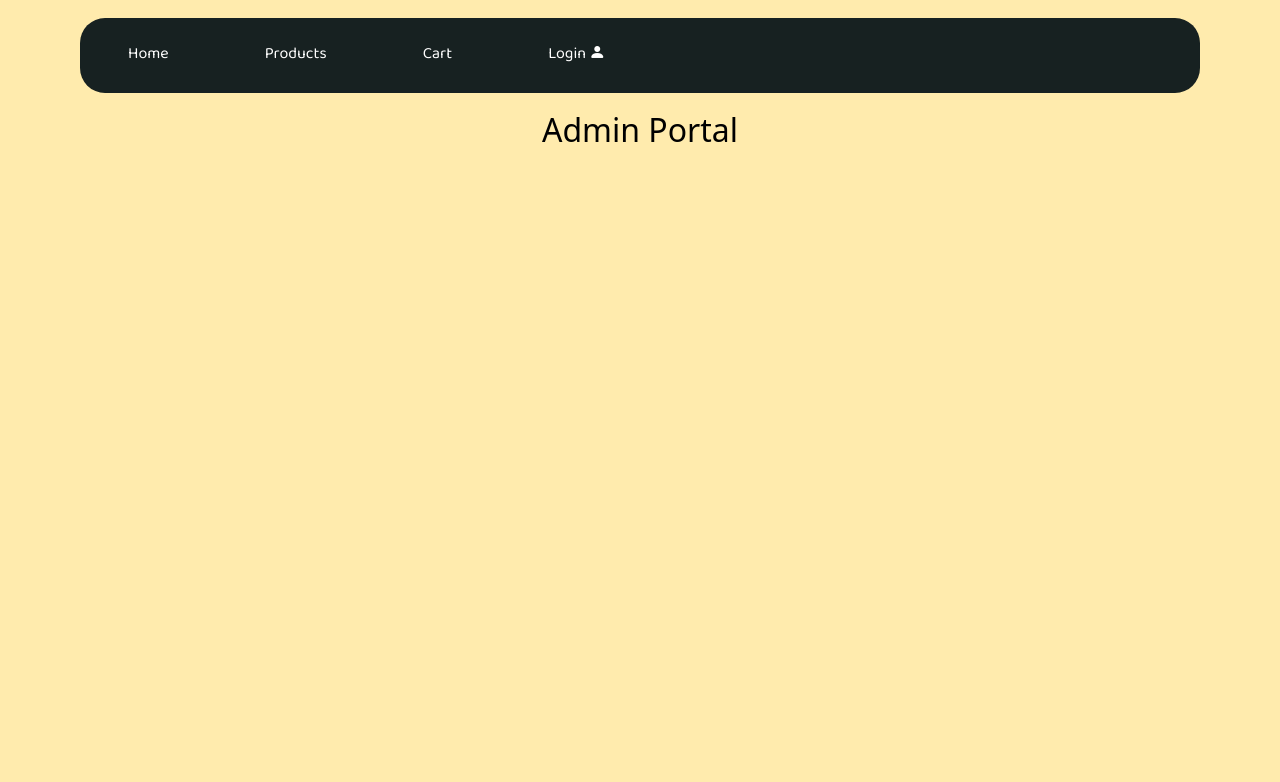
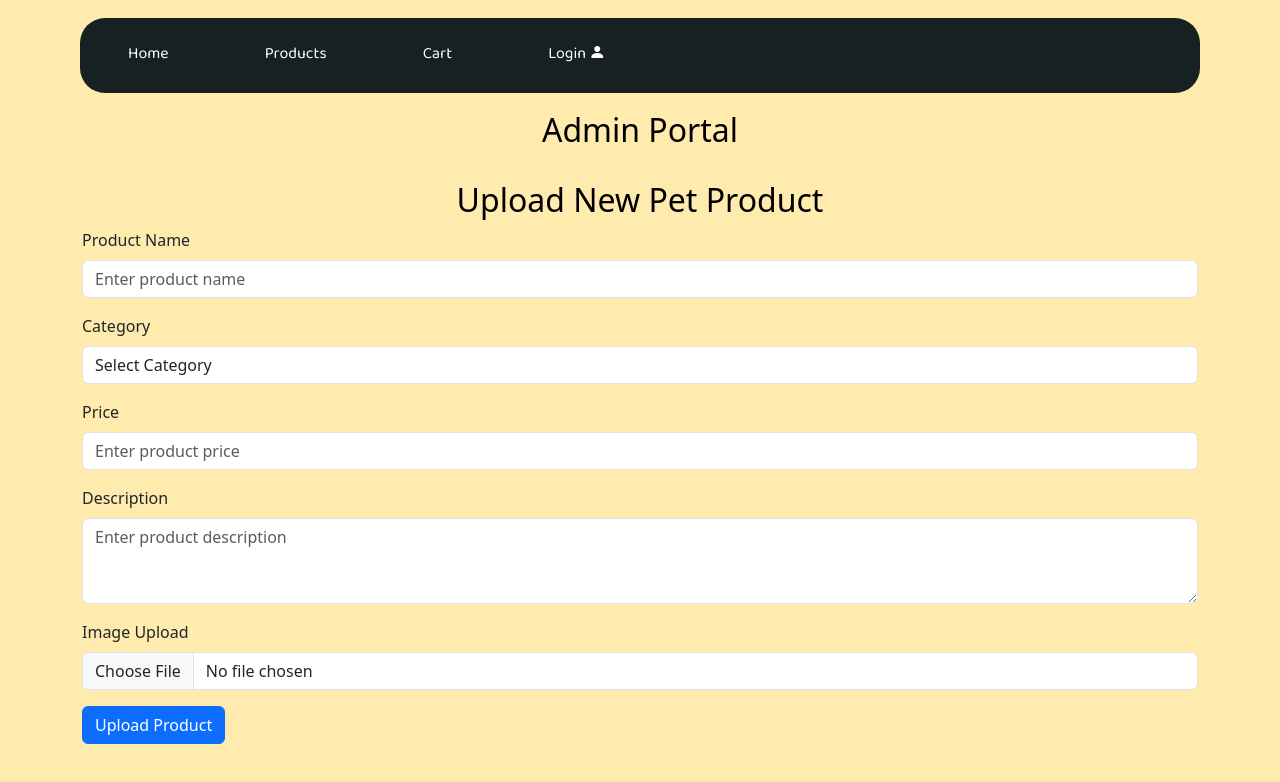
Before and after one commit to Mwape-Kurete/Y2S1T2_PetStore, a React (Create React App) app in the folder cheeri/frontend/: page /AdminUpload in a window 1280 px wide. Shown: the top 782 px of the page. Built offline with nearby package versions, Linux system fonts and the light colour scheme; a web font is replaced by a local one.

Commit message:
adding basic admin portal UI

```diff
--- a/cheeri/frontend/src/components/PortalForm.js
+++ b/cheeri/frontend/src/components/PortalForm.js
@@ -0,0 +1,110 @@
+import React, { useState } from "react";
+import "bootstrap/dist/css/bootstrap.min.css";
+import Container from "react-bootstrap/Container";
+import Row from "react-bootstrap/Row";
+import Col from "react-bootstrap/Col";
+import Form from "react-bootstrap/Form";
+import Button from "react-bootstrap/Button";
+
+function PortalForm() {
+  const [productName, setProductName] = useState("");
+  const [category, setCategory] = useState("");
+  const [price, setPrice] = useState("");
+  const [description, setDescription] = useState("");
+  const [image, setImage] = useState(null);
+
+  const handleSubmit = (e) => {
+    e.preventDefault();
+    // Handle form submission logic here, e.g., send data to the server
+    console.log({
+      productName,
+      category,
+      price,
+      description,
+      image,
+    });
+
+    // Clear the form
+    setProductName("");
+    setCategory("");
+    setPrice("");
+    setDescription("");
+    setImage(null);
+  };
+
+  return (
+    <Container className="my-4">
+      <Row>
+        <Col>
+          <h2>Upload New Pet Product</h2>
+          <Form onSubmit={handleSubmit}>
+            <Form.Group controlId="formProductName" className="mb-3">
+              <Form.Label>Product Name</Form.Label>
+              <Form.Control
+                type="text"
+                placeholder="Enter product name"
+                value={productName}
+                onChange={(e) => setProductName(e.target.value)}
+                required
+              />
+            </Form.Group>
+
+            <Form.Group controlId="formCategory" className="mb-3">
+              <Form.Label>Category</Form.Label>
+              <Form.Control
+                as="select"
+                value={category}
+                onChange={(e) => setCategory(e.target.value)}
+                required
+              >
+                <option value="">Select Category</option>
+                <option value="toys">Toys</option>
+                <option value="food">Food</option>
+                <option value="accessories">Accessories</option>
+                <option value="grooming">Grooming</option>
+              </Form.Control>
+            </Form.Group>
+
+            <Form.Group controlId="formPrice" className="mb-3">
+              <Form.Label>Price</Form.Label>
+              <Form.Control
+                type="number"
+                placeholder="Enter product price"
+                value={price}
+                onChange={(e) => setPrice(e.target.value)}
+                required
+              />
+            </Form.Group>
+
+            <Form.Group controlId="formDescription" className="mb-3">
+              <Form.Label>Description</Form.Label>
+              <Form.Control
+                as="textarea"
+                rows={3}
+                placeholder="Enter product description"
+                value={description}
+                onChange={(e) => setDescription(e.target.value)}
+                required
+              />
+            </Form.Group>
+
+            <Form.Group controlId="formImage" className="mb-3">
+              <Form.Label>Image Upload</Form.Label>
+              <Form.Control
+                type="file"
+                onChange={(e) => setImage(e.target.files[0])}
+                required
+              />
+            </Form.Group>
+
+            <Button variant="primary" type="submit">
+              Upload Product
+            </Button>
+          </Form>
+        </Col>
+      </Row>
+    </Container>
+  );
+}
+
+export default PortalForm;
--- a/cheeri/frontend/src/pages/AdminUpload.js
+++ b/cheeri/frontend/src/pages/AdminUpload.js
@@ -8,6 +8,7 @@ import Col from "react-bootstrap/Col";
 import "../styles/Cart.css";
 
 import NavComp from "../components/NavComp";
+import PortalForm from "../components/PortalForm";
 
 function AdminUpload() {
   return (
@@ -18,7 +19,7 @@ function AdminUpload() {
       <Row className="page-cont">
         <h2>Admin Portal</h2>
         <Col className="PortalCont">
-
+            <PortalForm />
         </Col>
       </Row>
     </Container>
```
